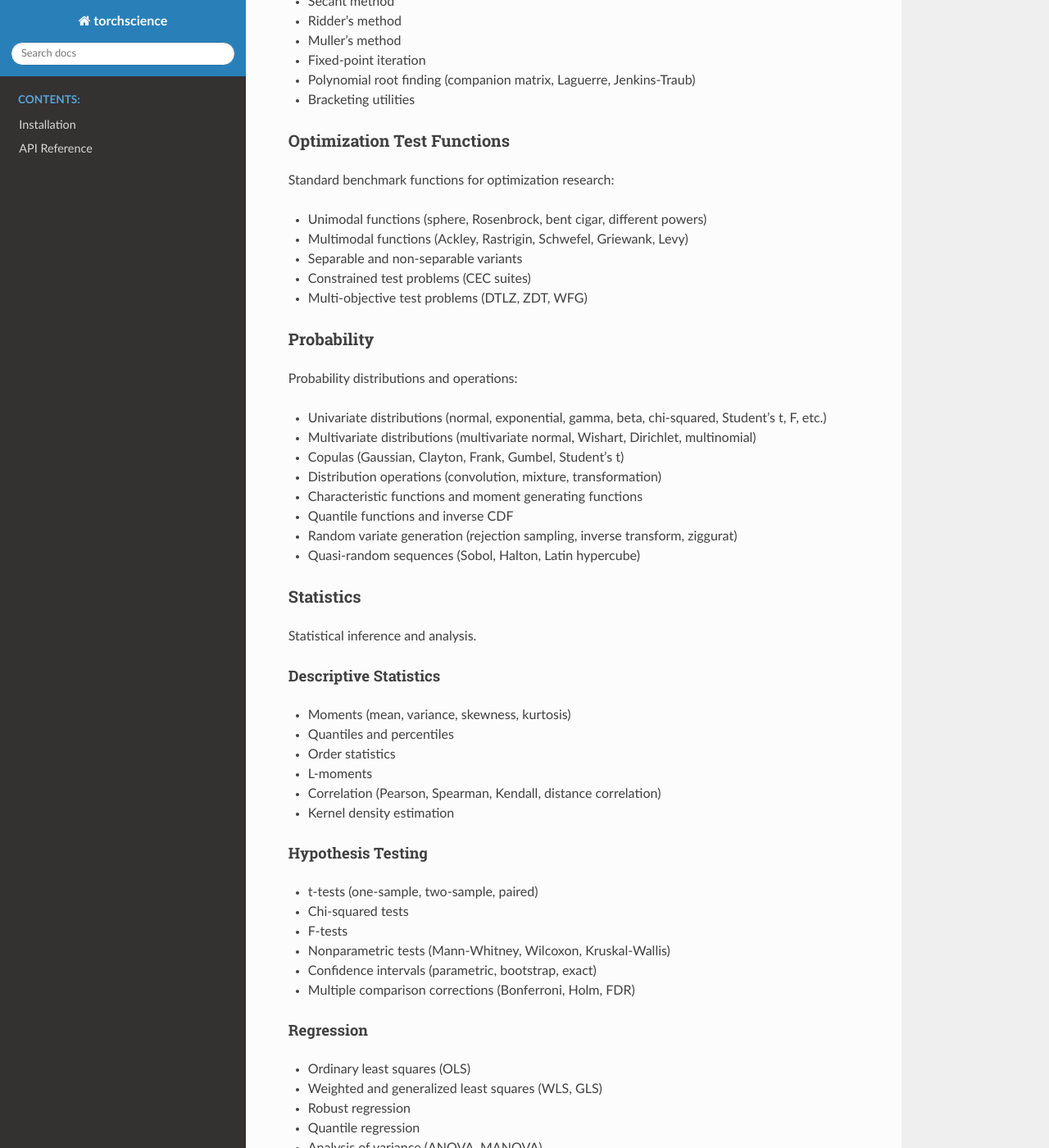
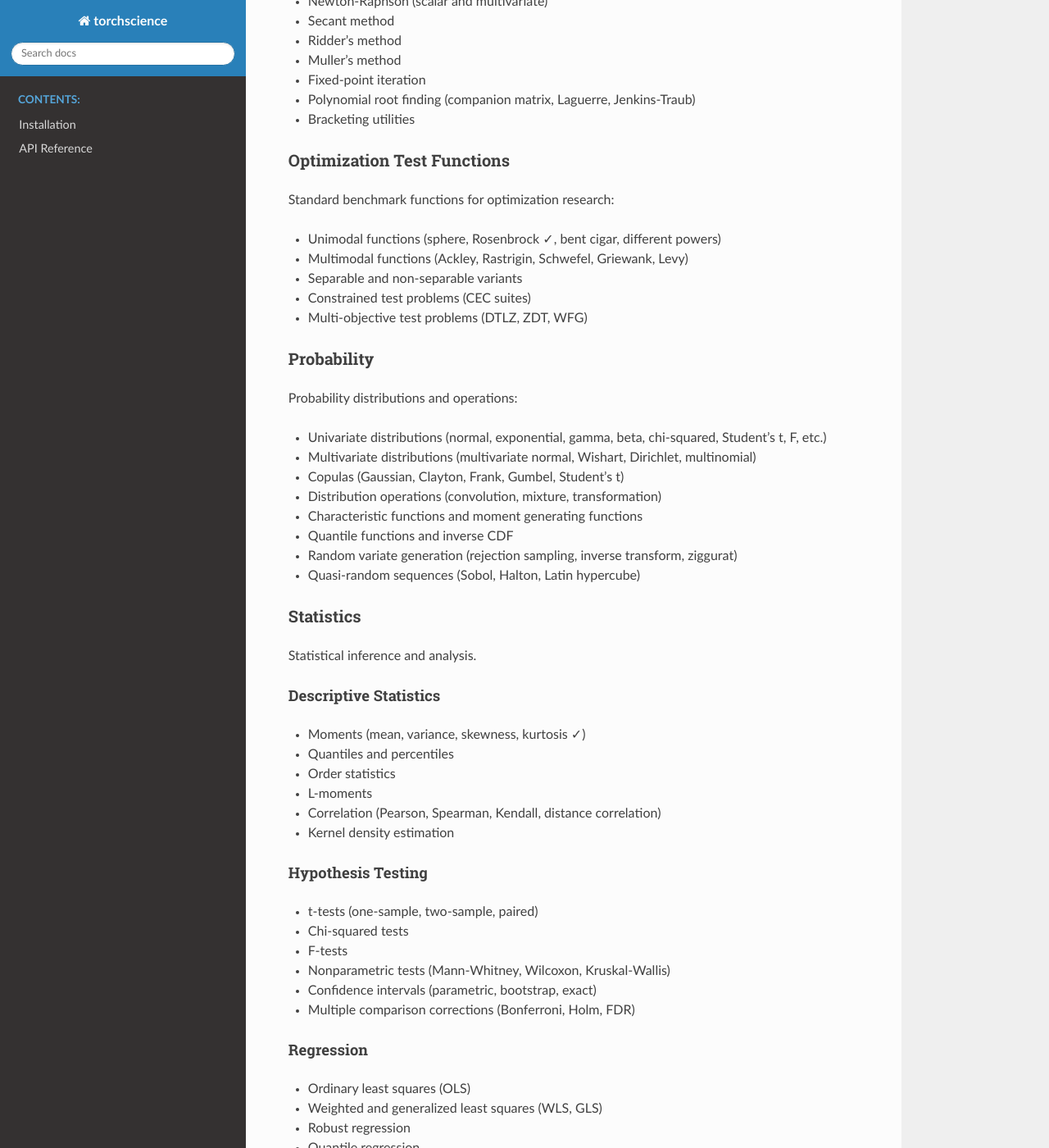
Before and after one commit to torchscience/torchscience, a Sphinx documentation site: the page built from docs/roadmap.rst, in a window 1280 px wide and 1400 px high, scrolled down 6705 px. Shown: the whole window at 82% size. Built offline with Sphinx 7.4.7 and the Read the Docs theme 3.1.0, drawn with Linux system fonts in a browser that asks for light colours; some of the changed text lies outside the part shown.

```diff
--- a/docs/architecture.rst
+++ b/docs/architecture.rst
@@ -226,7 +226,7 @@ Implementation Patterns Summary
      - Example Operators
    * - Elementwise (1-4 ary)
      - Point-wise operations with broadcasting
-     - ``gamma``, ``chebyshev_polynomial_t``, ``incomplete_beta``, ``hypergeometric_2_f_1``
+     - ``gamma``, ``chebyshev_polynomial_t``, ``incomplete_beta``, ``hypergeometric_2_f_1``, ``rosenbrock``
    * - Reduction
      - Aggregate along dimensions
      - ``entropy``, ``kurtosis``
@@ -235,7 +235,7 @@ Implementation Patterns Summary
      - ``rectangular_window``, ``pink_noise``
    * - Transformation
      - Reshape or reorder data
-     - ``discrete_wavelet_transform``, ``hilbert_transform``
+     - ``hilbert_transform``, ``inverse_hilbert_transform``, ``discrete_wavelet_transform``
    * - Pairwise
      - Operate on pairs of elements
      - ``minkowski_distance``, ``kd_tree_query``
--- a/docs/roadmap.rst
+++ b/docs/roadmap.rst
@@ -22,8 +22,8 @@ MVP Milestones
 
 **Milestone 2: Remaining Patterns**
 
-* Reduction operators via ``kurtosis``
-* Transformation operators via ``hilbert_transform``
+* Reduction operators via ``kurtosis`` ✓
+* Transformation operators via ``hilbert_transform`` ✓
 * Iterative operators via ``shortest_path``
 * Higher-order operators via ``adaptive_quadrature``
 * Pairwise operators via ``kd_tree_query``
@@ -106,7 +106,7 @@ Modules to Establish
    * - ``optimization.root_finding``
      - ``brent_root``
      - Higher-order
-   * - ``optimization.test_functions``
+   * - ``optimization.test_functions`` ✓
      - ``rosenbrock``
      - Elementwise
    * - ``polynomials``
@@ -169,7 +169,7 @@ Comprehensive signal processing toolkit:
 * **Window functions**: Hann, Hamming, Blackman, Kaiser, Gaussian, Tukey, DPSS
 * **Waveforms**: Square, sawtooth, triangle, chirp, pulse
 * **Spectral analysis**: Periodogram, Welch, multitaper, spectrogram
-* **Transforms**: Hilbert, cepstrum, envelope detection
+* **Transforms**: Hilbert ✓, cepstrum, envelope detection
 * **Resampling**: Interpolation, decimation, rational resampling
 * **Convolution**: 1D/2D/3D convolution, correlation, deconvolution
 
@@ -357,7 +358,7 @@ Optimization Test Functions
 
 Standard benchmark functions for optimization research:
 
-* Unimodal functions (sphere, Rosenbrock, bent cigar, different powers)
+* Unimodal functions (sphere, Rosenbrock ✓, bent cigar, different powers)
 * Multimodal functions (Ackley, Rastrigin, Schwefel, Griewank, Levy)
 * Separable and non-separable variants
 * Constrained test problems (CEC suites)
@@ -385,7 +386,7 @@ Statistical inference and analysis.
 Descriptive Statistics
 """"""""""""""""""""""
 
-* Moments (mean, variance, skewness, kurtosis)
+* Moments (mean, variance, skewness, kurtosis ✓)
 * Quantiles and percentiles
 * Order statistics
 * L-moments
```
Also changed, not shown: other parts of docs/roadmap.rst (+3 -2 lines), README.md (+14 -0 lines), 4 other files.
